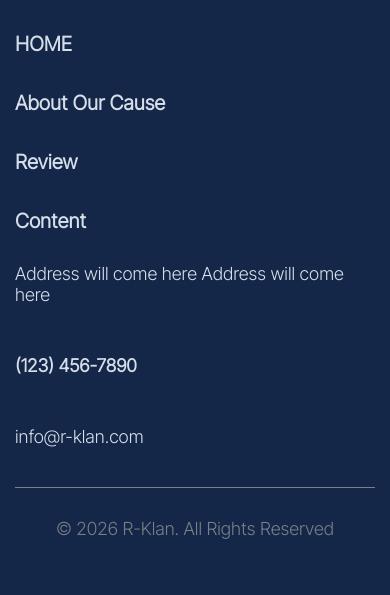
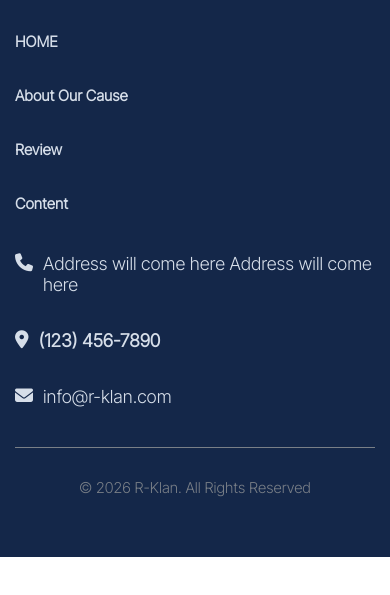
Before and after one commit to kashafjamal2007-rgb/R-klan, a plain HTML site: page index.html in a window 390 px wide. Shown: the part 5484-6079 px from the top of the page. After the commit the page ends 6041 px from the top, so only its background shows below. Drawn offline with Linux system fonts and the light colour scheme.

Commit message:
2924
2924

```diff
--- a/css/Responsive.css
+++ b/css/Responsive.css
@@ -6,6 +6,13 @@
     /* .afamily p{
         font-size: 20px;
     } */
+     #klan .text{
+            font-size: 15px;
+     }
+     .content2 p{
+        font-size: 15px;
+     }
+
 
 
 }
@@ -101,7 +108,9 @@
 
 }
 
-@media(max-width:991px) {}
+@media(max-width:991px) {
+
+}
 
 @media(max-width:768px) {
     .FLIGHT {
@@ -172,6 +181,11 @@
        #note .content{
         text-align: center;
      }
+     #klan .textcall{
+        margin-top: 40px;
+          row-gap: 35px;
+
+     }
 
 
 }
--- a/css/style.css
+++ b/css/style.css
@@ -806,7 +806,7 @@ text-align: center;
     display: flex;
     flex-direction: column;
     font-weight: 700;
-    margin-top: 30px;
+
 }
 #klan .content2{
         border-top: 1px solid;
@@ -824,3 +824,26 @@ text-align: center;
     width: 100px;
     padding-right: 20px;
 }
+#klan .textcall p:first-child::before{
+    content: "\f095";
+    font-weight: 900;
+     font-family: "Font Awesome 6 Free";
+}
+#klan .textcall p:nth-child(2)::before{
+    content: "\f3c5";
+     font-weight: 900;
+        font-family: "Font Awesome 6 Free";
+
+}
+#klan .textcall p:last-child::before{
+    content: "\f0e0";
+    font-weight: 900;
+     font-family: "Font Awesome 6 Free";
+
+}
+#klan .textcall p:first-child,
+#klan .textcall p:nth-child(2),
+#klan .textcall p:last-child{
+ display: flex;
+ column-gap: 10px;
+}
```
Also changed, not shown: index.html (+4 -4 lines).
